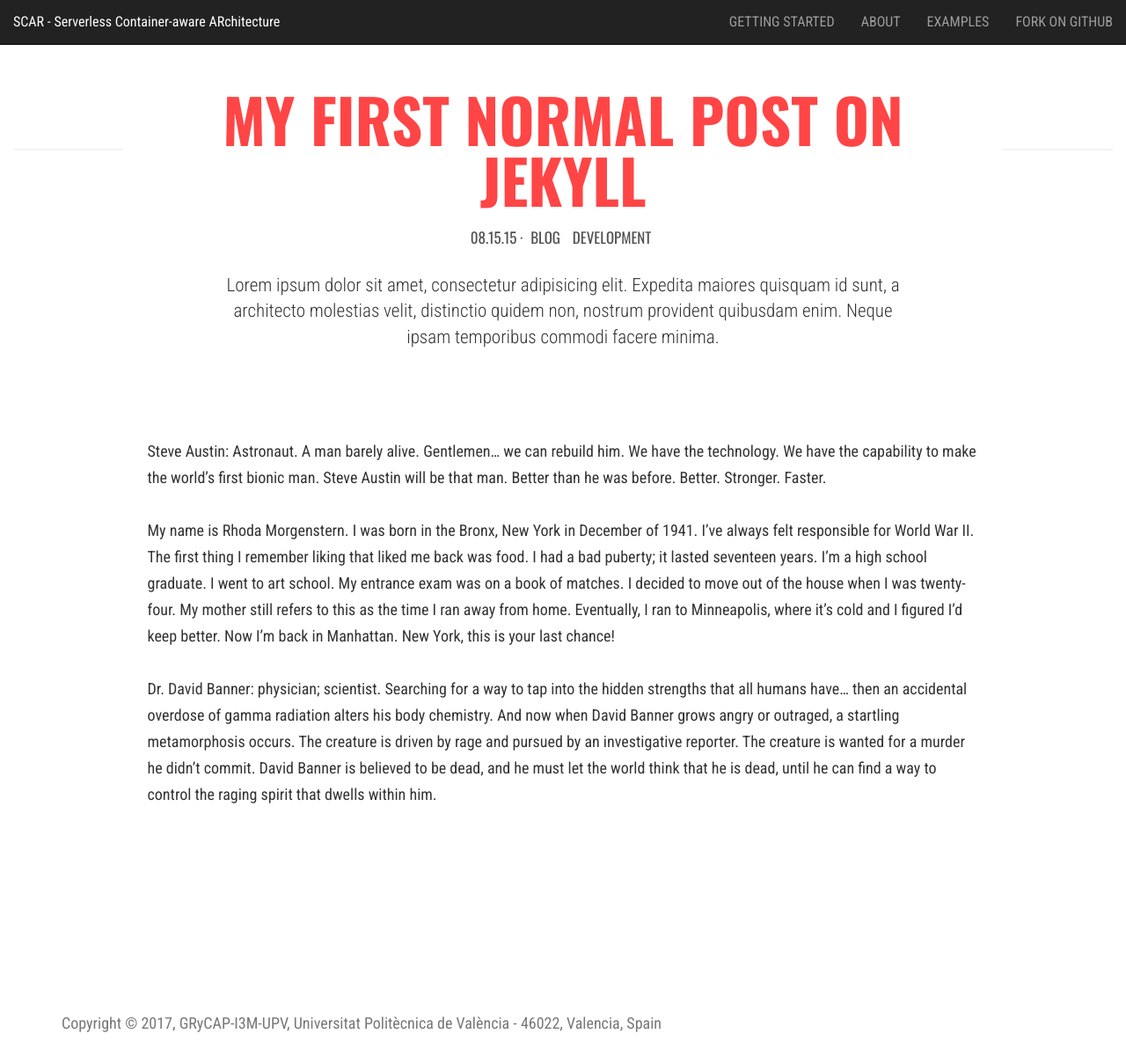
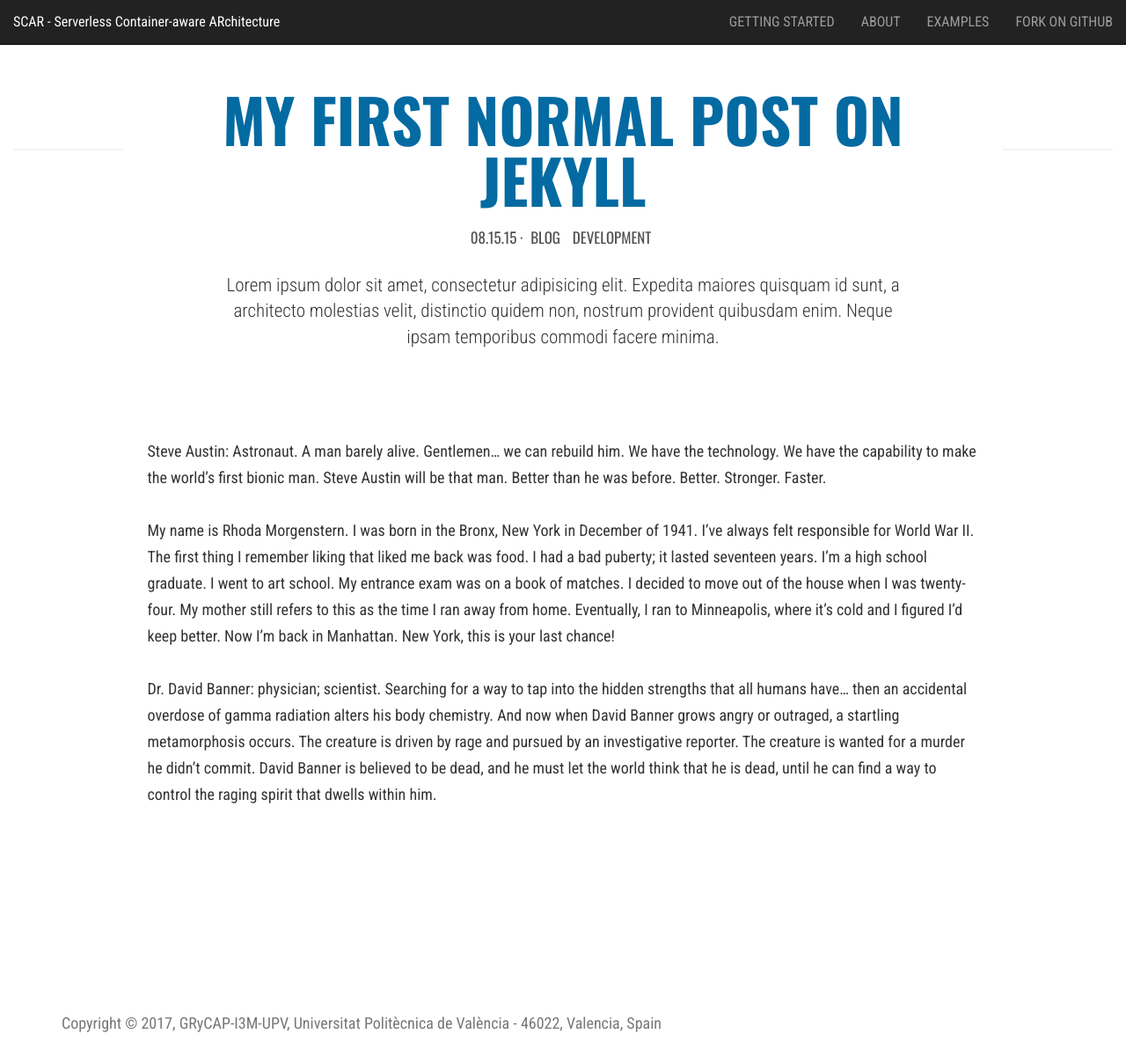
Before and after one commit to amcaar/try.github.io, a Jekyll site: the page built from _posts/2015-10-08-my-first-normal-post.md, in a window 1280 px wide and 1208 px high. Shown: the whole window at 88% size. Built offline with Jekyll 4.4.1, drawn with Linux system fonts in a browser that asks for light colours; nearby versions of some CDN libraries.

Commit message:
Change title colour

```diff
--- a/css/style.scss
+++ b/css/style.scss
@@ -83,7 +83,8 @@ h1.special {
     font-size: 69px;
     line-height: 69px;
     font-weight: 700;
-    color: $scotch-primary;
+    color: #046aa2;
+    #color: $scotch-primary;
 
     span {
         display: inline-block;
```
